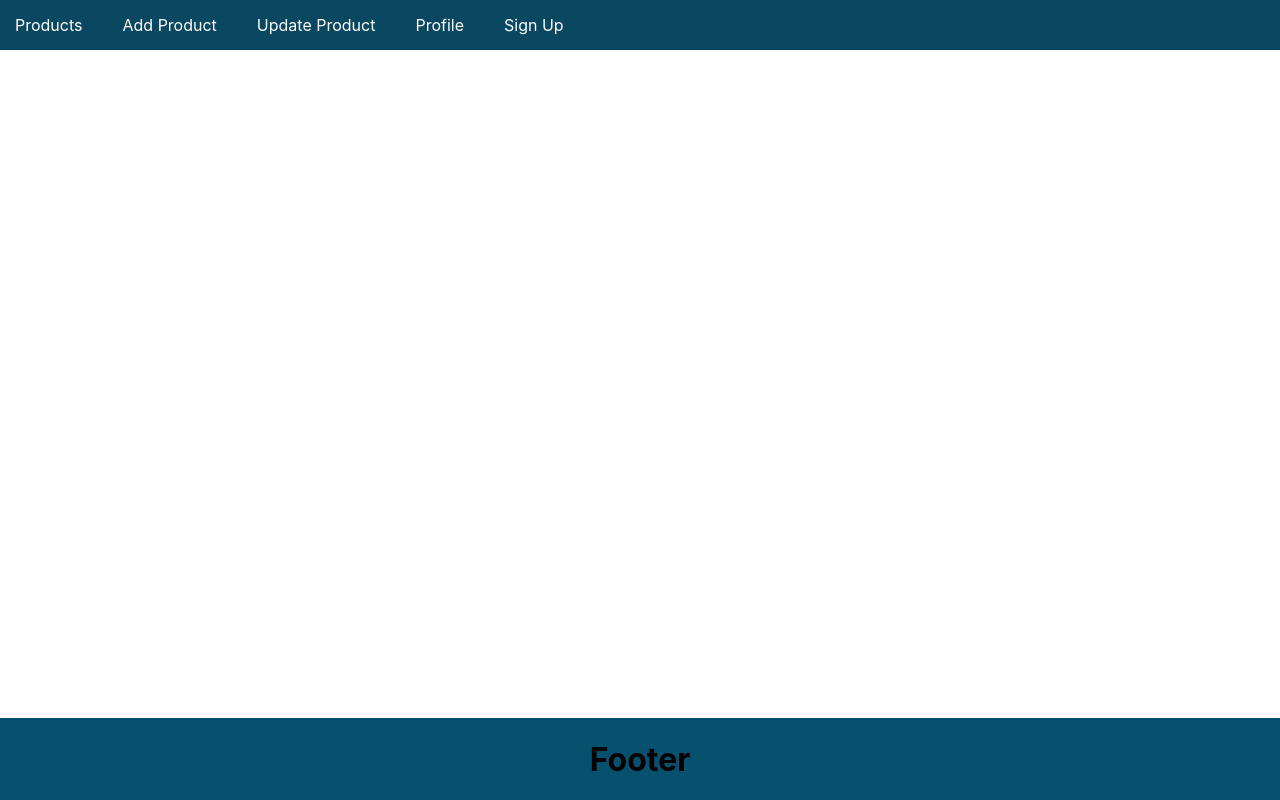
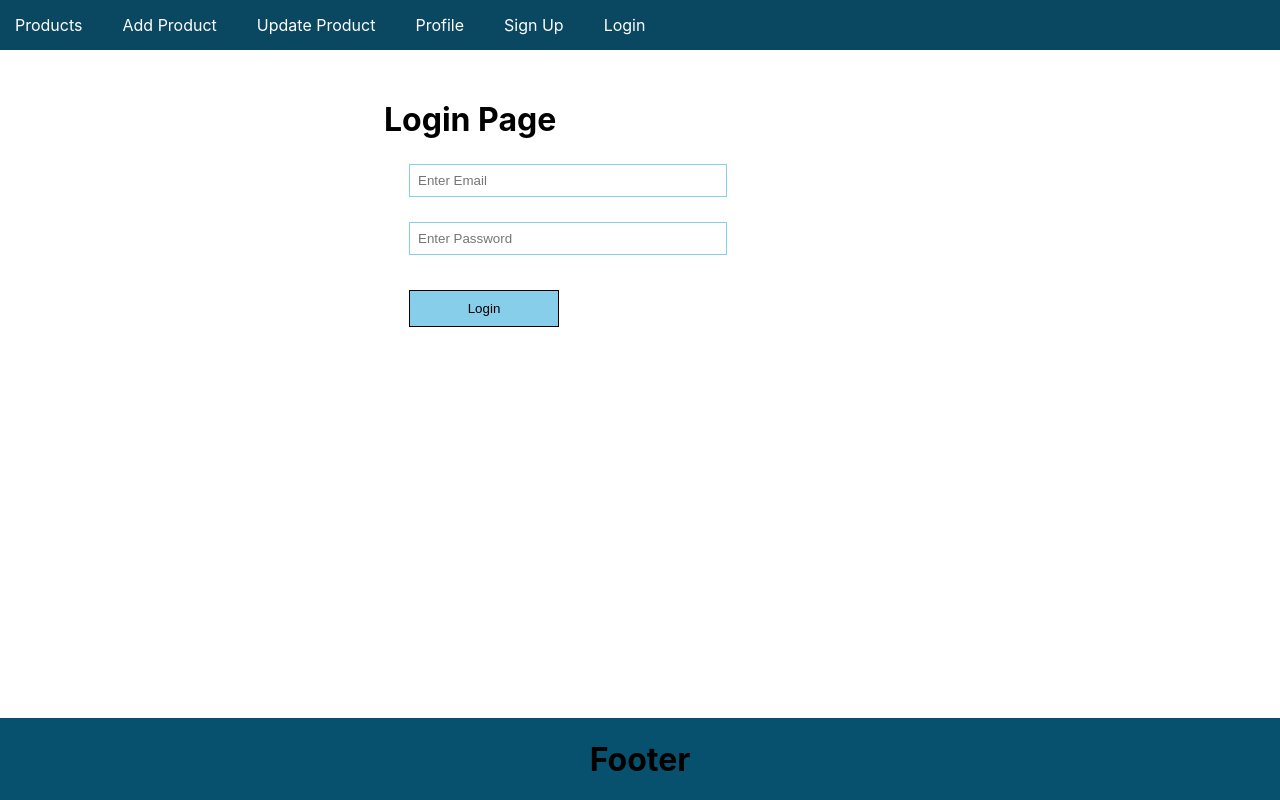
Before and after one commit to iMrihan/e-dashboard, a React (Create React App) app in the folder client/: page /login in a window 1280 px wide. Built offline with nearby package versions, Linux system fonts and the light colour scheme.

Commit message:
login Component added

```diff
--- a/client/src/App.css
+++ b/client/src/App.css
@@ -35,7 +35,20 @@
 .register {
   margin-left: 30%;
 }
+.login {
+  margin-left: 30%;
+  margin-top: 50px;
+}
+
 .signup-button {
+  margin: 10px 25px;
+  padding: 10px;
+  width: 150px;
+  background-color: skyblue;
+  border: 1px solid;
+  cursor: pointer;
+}
+.login-button {
   margin: 10px 25px;
   padding: 10px;
   width: 150px;
--- a/client/src/App.js
+++ b/client/src/App.js
@@ -4,6 +4,7 @@ import Footer from "./components/Footer";
 import Nav from "./components/Nav";
 import SignUp from "./components/SignUp";
 import PrivateComponent from "./components/PrivateComponent";
+import Login from "./components/Login";
 function App() {
   return (
     <div className="App">
@@ -18,6 +19,7 @@ function App() {
         </Route>
 
         <Route path="/signup" element={<SignUp />} />
+        <Route path="/login" element={<Login />}></Route>
       </Routes>
       <Footer />
     </div>
--- /dev/null
+++ b/client/src/components/Login.jsx
@@ -0,0 +1,43 @@
+import React from "react";
+import { useState } from "react";
+
+export default function Login() {
+  let initial = {
+    email: "",
+    password: "",
+  };
+
+  const [loginData, setLoginData] = useState(initial);
+
+  const handleChange = (e) => {
+    const { name, value } = e.target;
+    setLoginData({ ...loginData, [name]: value });
+  };
+
+  const handleSubmit = (e) => {
+    e.preventDefault();
+    console.log(loginData);
+  };
+  return (
+    <div className="login">
+      <h1>Login Page</h1>
+      <form onSubmit={handleSubmit}>
+        <input
+          type="text"
+          className="inputBox"
+          placeholder="Enter Email"
+          name="email"
+          onChange={handleChange}
+        />
+        <input
+          type="password"
+          className="inputBox"
+          placeholder="Enter Password"
+          name="password"
+          onChange={handleChange}
+        />
+        <input className="login-button" type="submit" value="Login" />
+      </form>
+    </div>
+  );
+}
--- a/client/src/components/Nav.jsx
+++ b/client/src/components/Nav.jsx
@@ -34,6 +34,9 @@ const Nav = () => {
             <Link to="/signup">Sign Up</Link>
           )}
         </li>
+        <li>
+          <Link to="/login">Login</Link>
+        </li>
       </ul>
     </div>
   );
```
Also changed, not shown: 1 other file (tests, documents, lock files or other folders).
